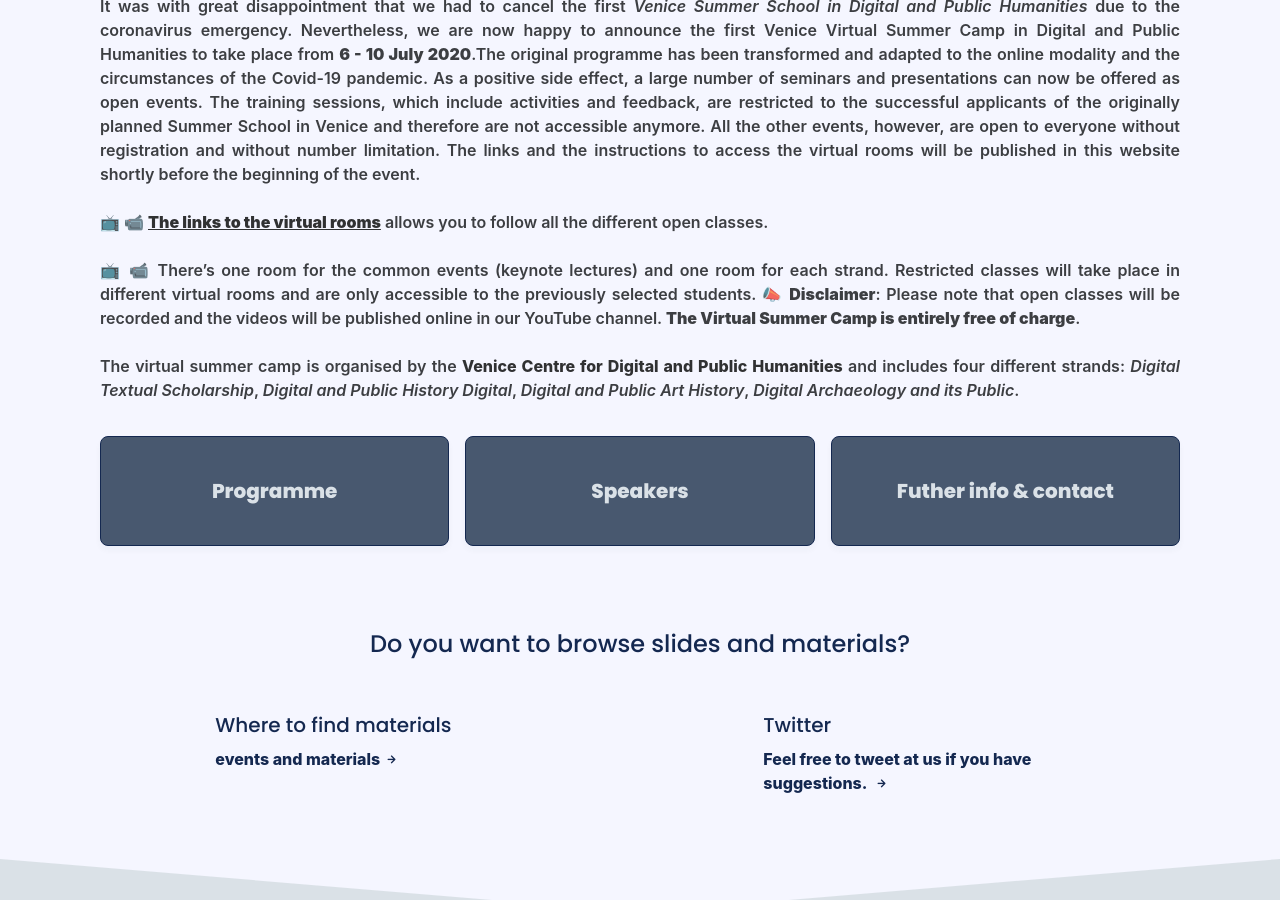
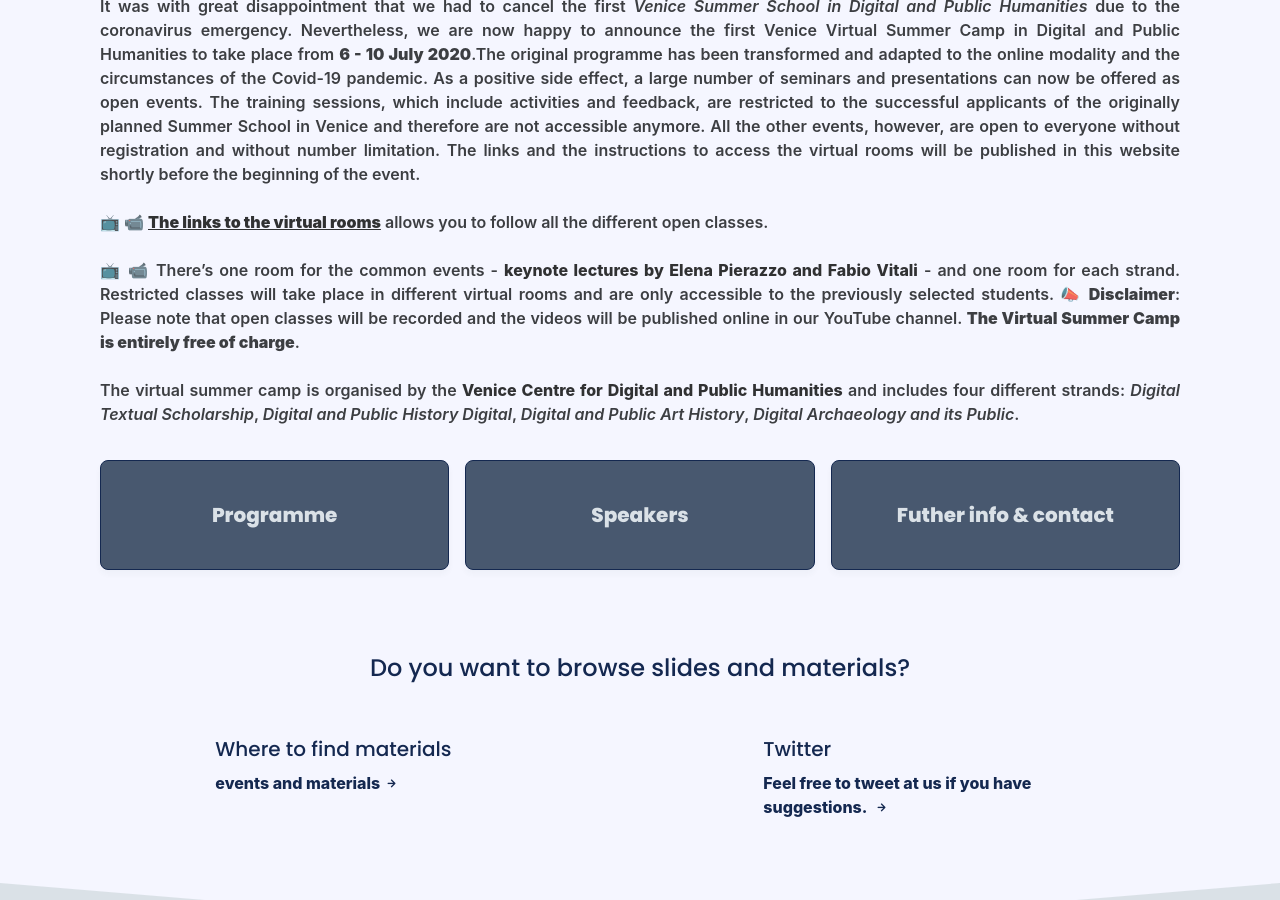
Before and after one commit to vedph/summercamp, a Jekyll site: the page built from index.html, in a window 1280 px wide and 900 px high, scrolled down 541 px. Built offline with Jekyll 4.4.1, drawn with Linux system fonts in a browser that asks for light colours; nearby versions of some CDN libraries; some web fonts are replaced.

Commit message:
editing Home page text

```diff
--- a/index.html
+++ b/index.html
@@ -10,7 +10,7 @@
           <p class="text-secondary color" style="text-align: justify;">It was with great disappointment that we had to cancel the first <em>Venice Summer School in Digital and Public Humanities</em> due to the coronavirus emergency. Nevertheless, we are now happy to announce the first Venice Virtual Summer Camp in Digital and Public Humanities to take place from <strong>6 - 10 July 2020</strong>.The original programme has been transformed and adapted to the online modality and the circumstances of the Covid-19 pandemic. As a positive side effect, a large number of seminars and presentations can now be offered as open events. The training sessions, which include activities and feedback, are restricted to the successful applicants of the originally planned Summer School in Venice and therefore are not accessible anymore. All the other events, however, are open to everyone without registration and without number limitation. The links and the instructions to access the virtual rooms will be published in this website shortly before the beginning of the event.</p>
 
           <p class="text-secondary color" style="text-align: justify;">📺 📹 <a href="{{site.baseurl}}/videos"><u><strong>The links to the virtual rooms</strong></u></a> allows you to follow all the different open classes.</p>
-          <p class="text-secondary color" style="text-align: justify;">📺 📹 There’s one room for the common events (keynote lectures) and one room for each strand. Restricted classes will take place in different virtual rooms and are only accessible to the previously selected students. 📣 <strong>Disclaimer</strong>: Please note that open classes will be recorded and the videos will be published online in our YouTube channel. <strong>The Virtual Summer Camp is entirely free of charge</strong>. </p>
+          <p class="text-secondary color" style="text-align: justify;">📺 📹 There’s one room for the common events - <a href="{{site.baseurl}}/keynote">keynote lectures by Elena Pierazzo and Fabio Vitali</a> - and one room for each strand. Restricted classes will take place in different virtual rooms and are only accessible to the previously selected students. 📣 <strong>Disclaimer</strong>: Please note that open classes will be recorded and the videos will be published online in our YouTube channel. <strong>The Virtual Summer Camp is entirely free of charge</strong>. </p>
           <p class="text-secondary color" style="text-align: justify;">The virtual summer camp is organised by the <a href="https://www.unive.it/vedph">Venice Centre for Digital and Public Humanities</a> and includes four different strands: <em>Digital Textual Scholarship</em>, <em>Digital and Public History Digital</em>, <em>Digital and Public Art History</em>, <em>Digital Archaeology and its Public</em>.
           </div>
           {% for category in site.main_categories %}
```
